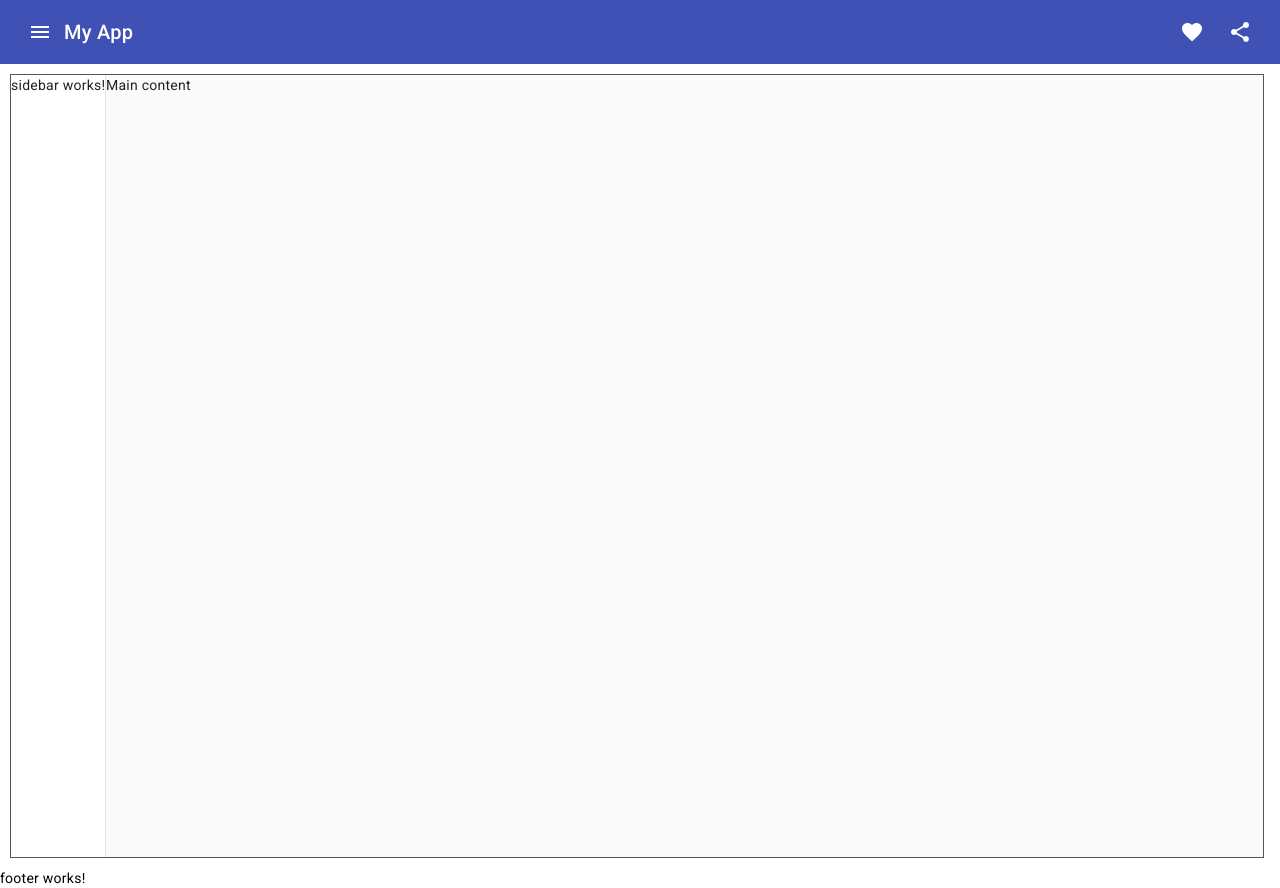
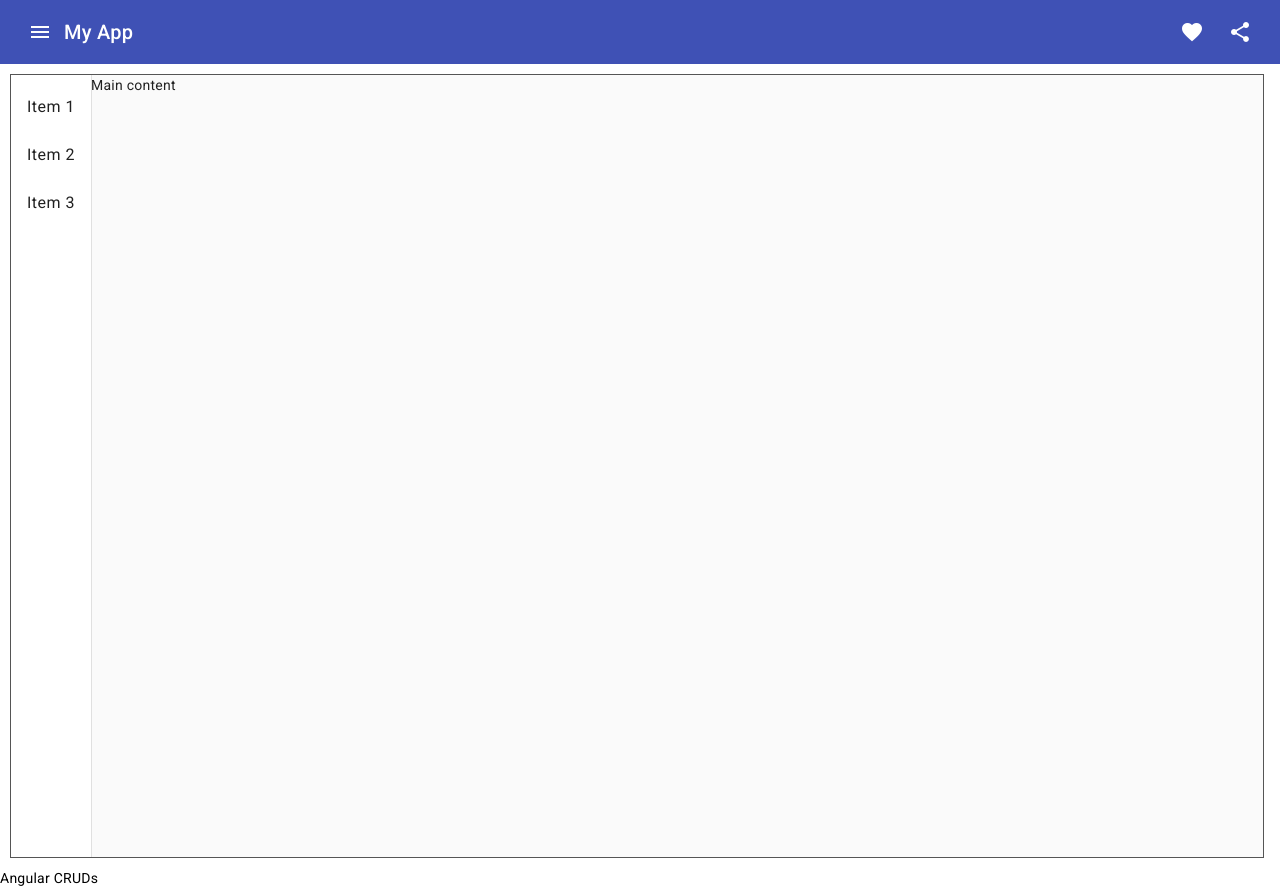
Before and after one commit to muhdarifrawi/20230111-angular-crud, an Angular app: page / in a window 1280 px wide. Built offline with nearby package versions, Linux system fonts and the light colour scheme.

Commit message:
added list to sidebar. changed footer text.

```diff
--- a/src/app/layout/footer/footer.component.html
+++ b/src/app/layout/footer/footer.component.html
@@ -1 +1 @@
-<p>footer works!</p>
+<p>Angular CRUDs</p>
--- a/src/app/layout/layout.module.ts
+++ b/src/app/layout/layout.module.ts
@@ -8,8 +8,7 @@ import { SidebarComponent } from './sidebar/sidebar.component';
 import {MatToolbarModule} from '@angular/material/toolbar';
 import {MatIconModule} from '@angular/material/icon';
 import {MatButtonModule} from '@angular/material/button';
-
-
+import {MatListModule} from '@angular/material/list';
 
 @NgModule({
   declarations: [
@@ -22,6 +21,7 @@ import {MatButtonModule} from '@angular/material/button';
     MatToolbarModule,
     MatIconModule,
     MatButtonModule,
+    MatListModule,
   ],
   exports: [
     HeaderComponent,
--- a/src/app/layout/sidebar/sidebar.component.html
+++ b/src/app/layout/sidebar/sidebar.component.html
@@ -1 +1,11 @@
-<p>sidebar works!</p>
+<mat-list role="list">
+    <mat-list-item role="listitem">
+        Item 1
+    </mat-list-item>
+    <mat-list-item role="listitem">
+        Item 2
+    </mat-list-item>
+    <mat-list-item role="listitem">
+        Item 3
+    </mat-list-item>
+</mat-list>
```
